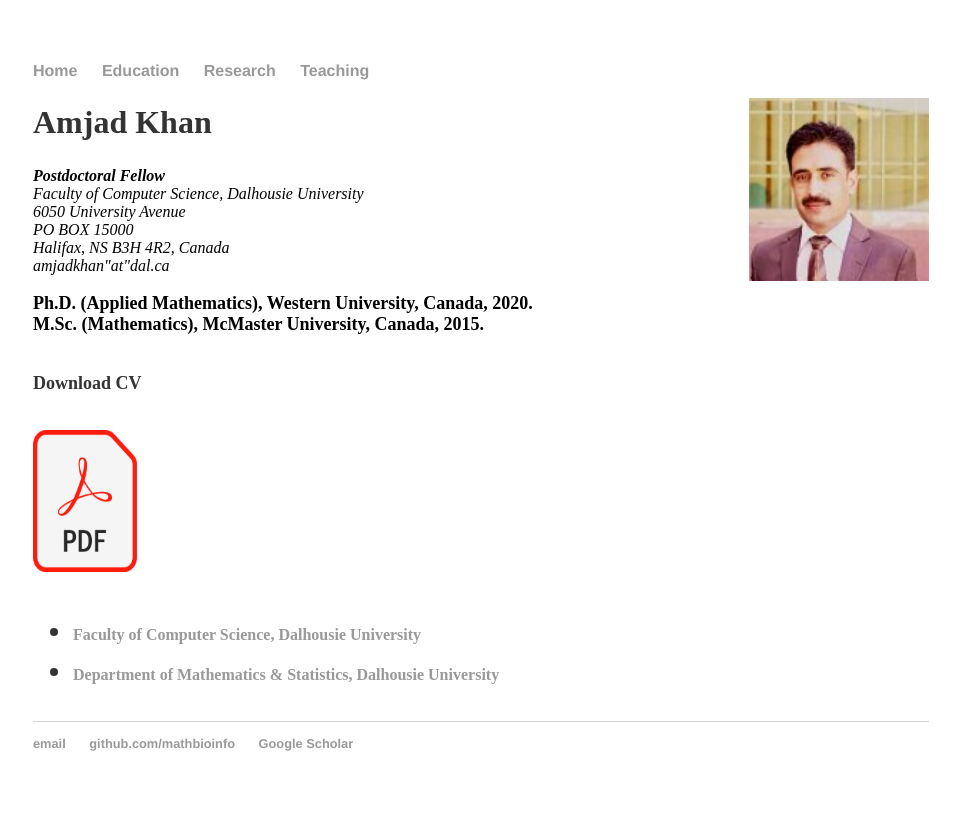
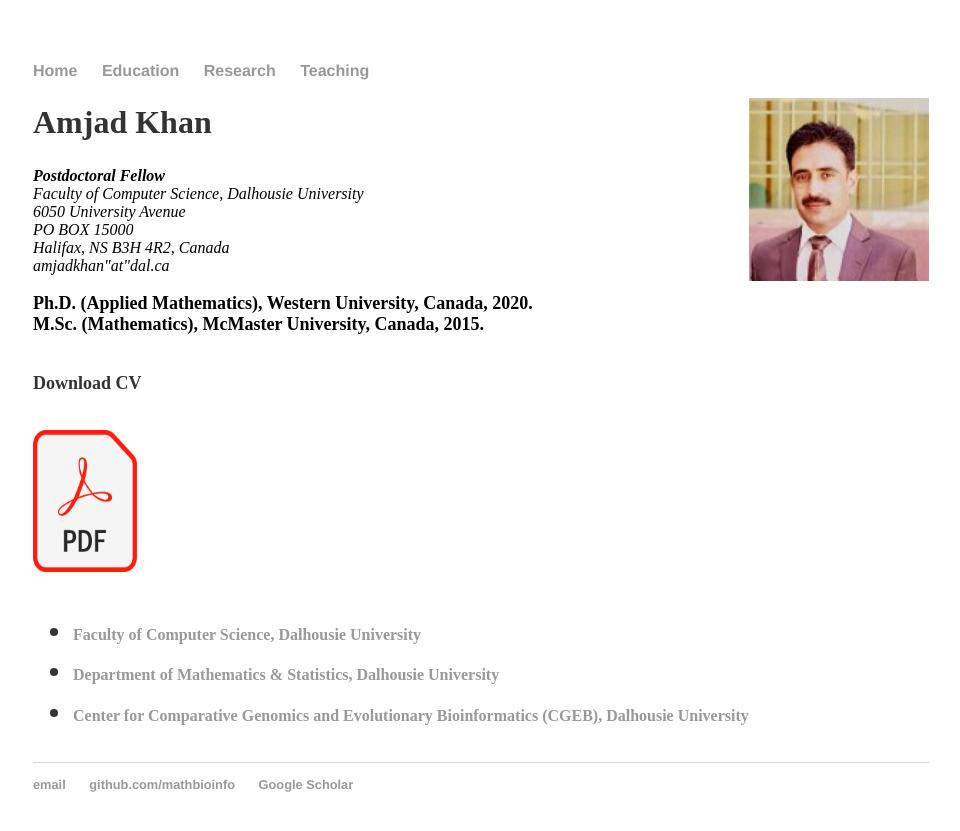
Before and after one commit to MathBioInfo/amjadkhan, a Jekyll site: the page index.html, which Jekyll copies as it is, in a window 1280 px wide. Shown: the top 831 px of the page, without its empty margins (159-1119 px from the left). Built offline with Jekyll 4.4.1, drawn with Linux system fonts in a browser that asks for light colours.

Commit message:
Update index.html

```diff
--- a/index.html
+++ b/index.html
@@ -48,6 +48,7 @@
 				</font><font color="#2a2a2a" size="3">
 				<li><a href="https://www.dal.ca/faculty/computerscience.html">Faculty of Computer Science, Dalhousie University</a></font><font color="#2a2a2a" size="3"></li>
 				<li><a href="https://www.dal.ca/faculty/science/math-stats.html">Department of Mathematics & Statistics, Dalhousie University</a></font><font color="#2a2a2a" size="3"></li>
+				<li><a href="http://cgeb.dal.ca/index.html">Center for Comparative Genomics and Evolutionary Bioinformatics (CGEB), Dalhousie University</a></font><font color="#2a2a2a" size="3"></li>
 				</ul>
 		<footer>
     		<ul>
```
